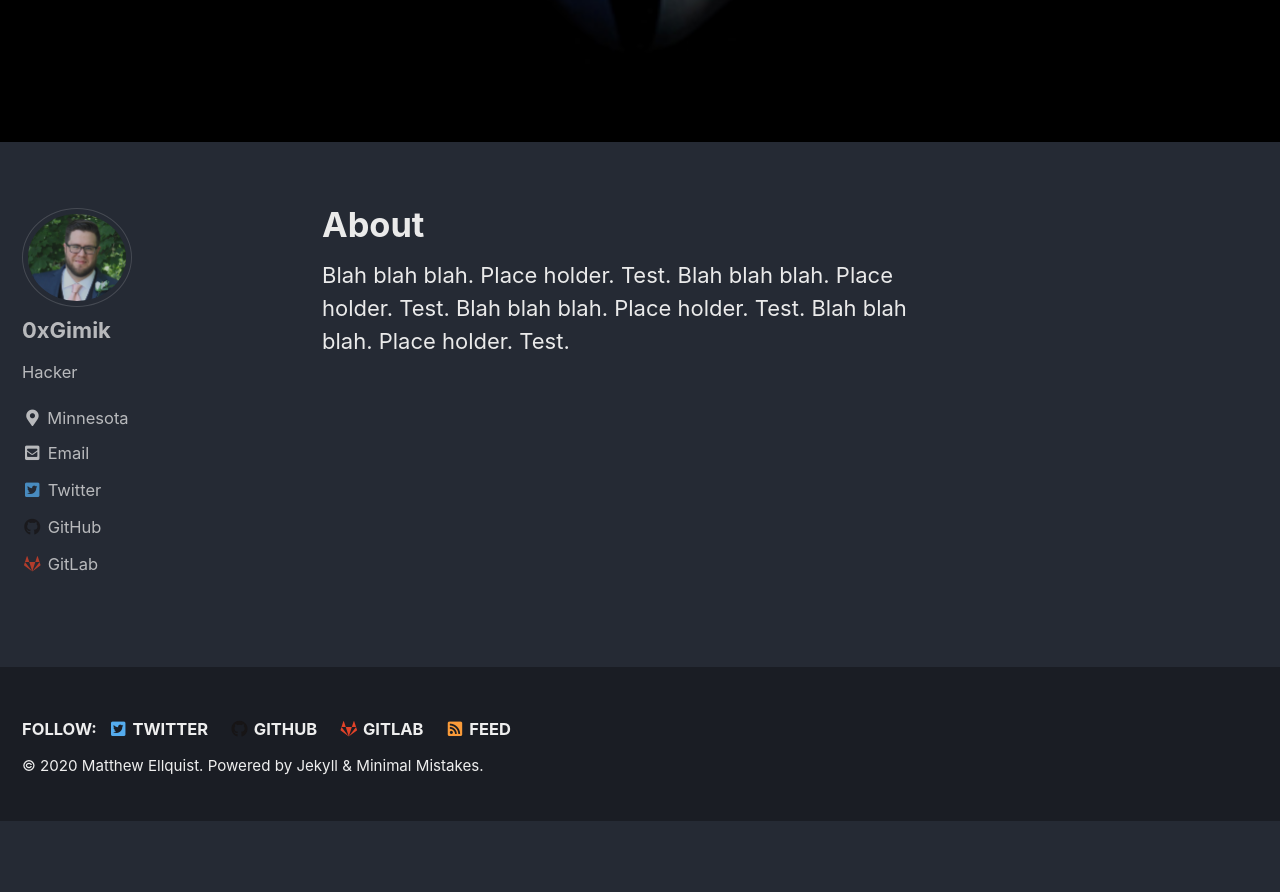
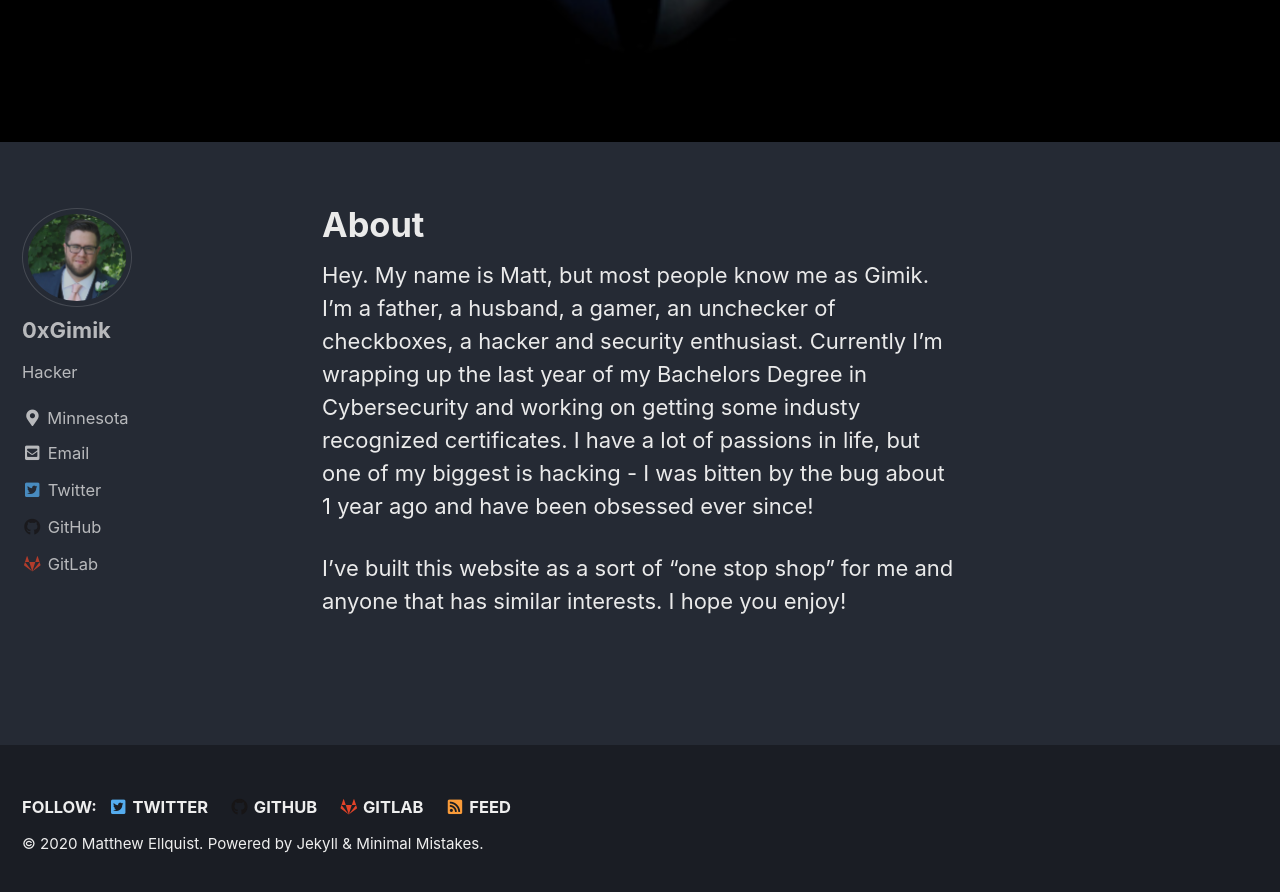
Before and after one commit to mattellquist/gimikbugs.github.io, a Jekyll site: the page built from _pages/about.md, in a window 1280 px wide and 900 px high, scrolled down 597 px. Shown: the top 892 px of the window. Built offline with Jekyll 4.4.1, drawn with Linux system fonts in a browser that asks for light colours; cached includes are drawn as plain includes; before the commit the page ends 1418 px from its top, so only the background shows below that.

Commit message:
editing about page

```diff
--- a/_pages/about.md
+++ b/_pages/about.md
@@ -5,4 +5,6 @@ header:
     image: "/images/about.jpg"
 ---
 
-Blah blah blah. Place holder. Test. Blah blah blah. Place holder. Test. Blah blah blah. Place holder. Test. Blah blah blah. Place holder. Test.
+Hey. My name is Matt, but most people know me as Gimik. I'm a father, a husband, a gamer, an unchecker of checkboxes, a hacker and security enthusiast. Currently I'm wrapping up the last year of my Bachelors Degree in Cybersecurity and working on getting some industy recognized certificates. I have a lot of passions in life, but one of my biggest is hacking - I was bitten by the bug about 1 year ago and have been obsessed ever since!
+
+I've built this website as a sort of "one stop shop" for me and anyone that has similar interests. I hope you enjoy!
```
